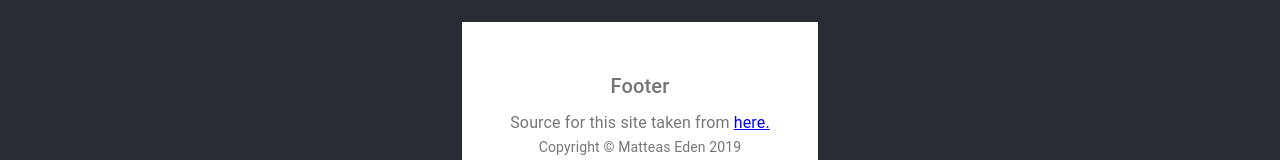
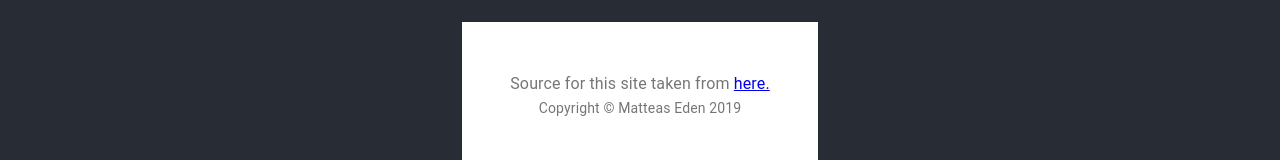
Before and after one commit to Matteas-Eden/matteas-eden.github.io, a React (Create React App) app: page / in a window 1280 px wide. Shown: the part 1688-1848 px from the top of the page. Built offline with nearby package versions, Linux system fonts and the light colour scheme.

Commit message:
Uddate footer

```diff
--- a/src/Album.js
+++ b/src/Album.js
@@ -285,12 +285,12 @@ export default function Album() {
       </main>
       {/* Footer */}
       <footer className={classes.footer}>
-        <Typography variant="h6" align="center" color="textSecondary" gutterBottom>
+        {/* <Typography variant="h6" align="center" color="textSecondary" gutterBottom>
           Footer
+        </Typography> */}
+        <Typography variant="subtitle1" align="center" color="textSecondary" component="p">
+                Source for this site taken from <a href="https://github.com/mui-org/material-ui/tree/master/docs/src/pages/getting-started/templates/album">here. </a>
         </Typography>
-	 <Typography variant="subtitle1" align="center" color="textSecondary" component="p">
-          Source for this site taken from <a href="https://github.com/mui-org/material-ui/tree/master/docs/src/pages/getting-started/templates/album">here. </a>
-	  </Typography>
         <Copyright />
       </footer>
       {/* End footer */}
```
